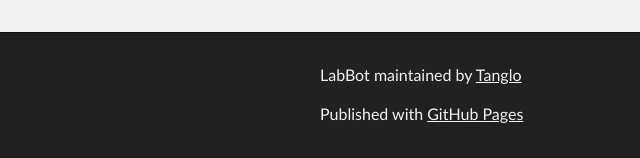
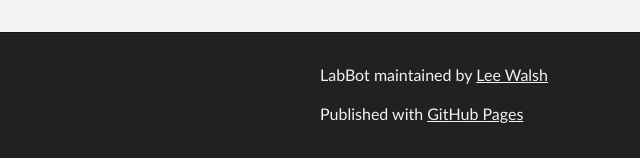
Before and after one commit to Tanglo/LabBot, a plain HTML site: page index.html in a window 1280 px wide. Shown: the part 892-1050 px from the top of the page, 0-640 px from the left. Drawn offline with Linux system fonts and the light colour scheme.

Commit message:
Changed "Maintained by..." label.

```diff
--- a/index.html
+++ b/index.html
@@ -53,7 +53,7 @@
     <!-- FOOTER  -->
     <div id="footer_wrap" class="outer">
       <footer class="inner">
-        <p class="copyright">LabBot maintained by <a href="https://github.com/Tanglo">Tanglo</a></p>
+        <p class="copyright">LabBot maintained by <a href="https://github.com/Tanglo">Lee Walsh</a></p>
         <p>Published with <a href="http://pages.github.com">GitHub Pages</a></p>
       </footer>
     </div>
```
